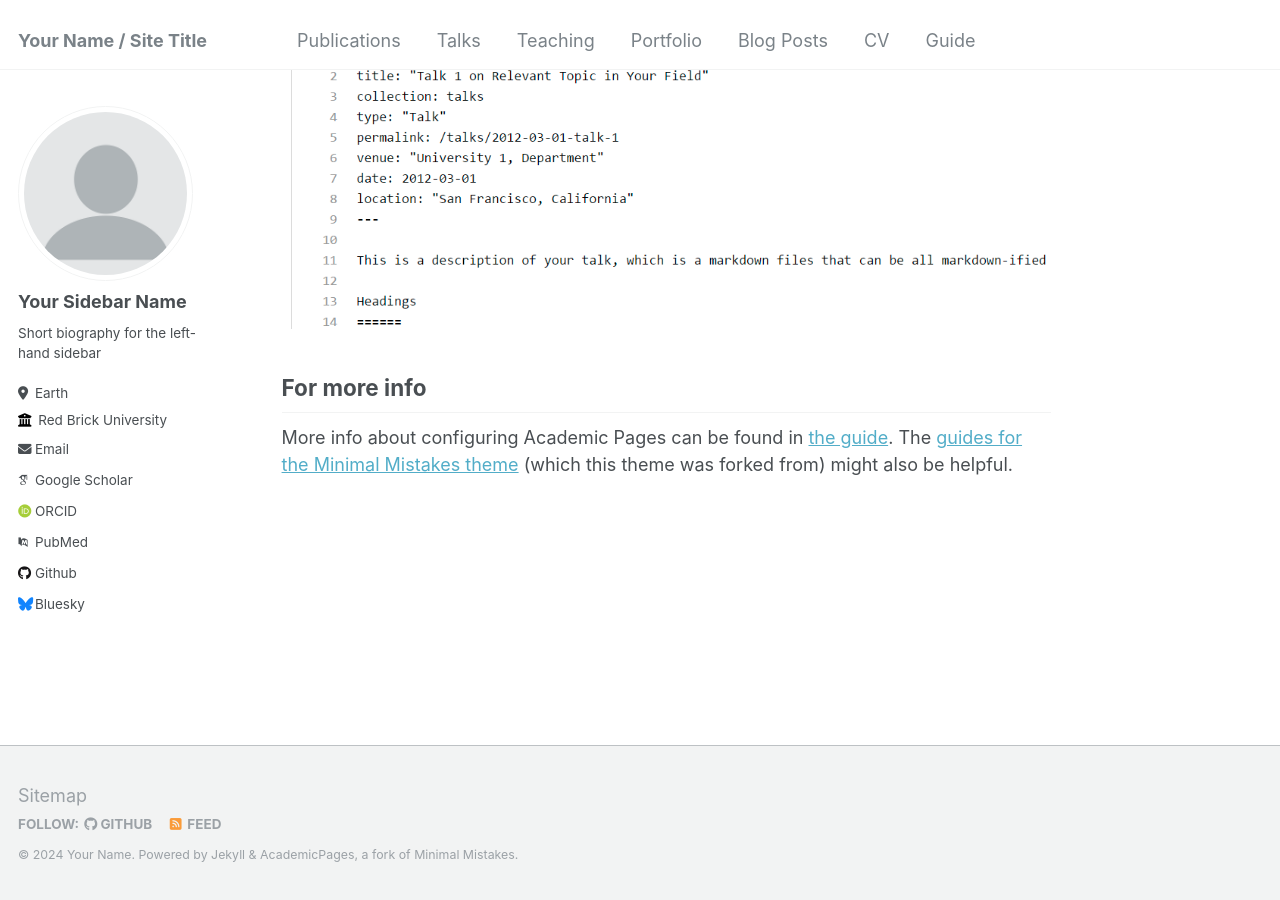
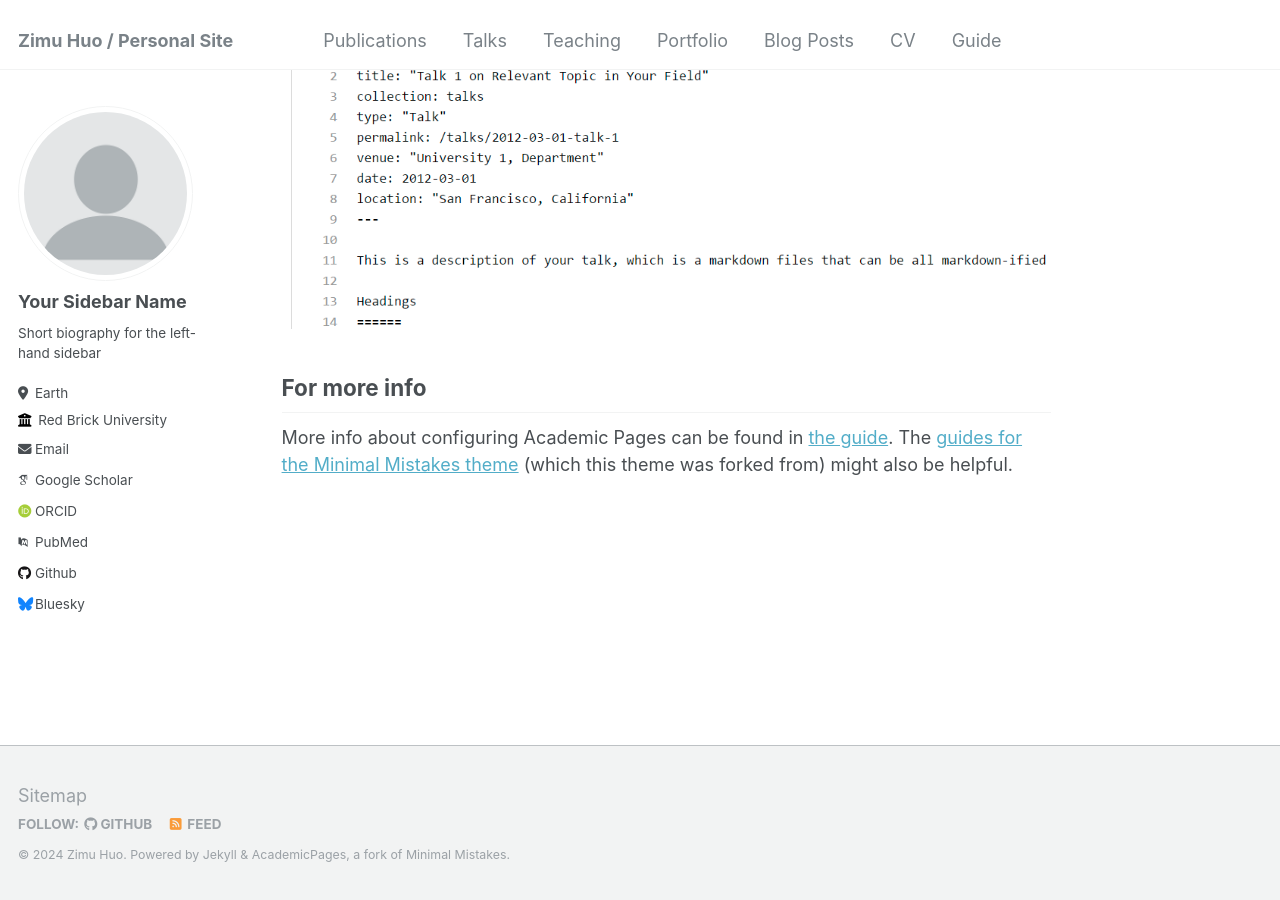
Before and after one commit to ZimuHuo/ZimuHuo.github.io, a Jekyll site: the page built from _pages/about.md, in a window 1280 px wide and 900 px high, scrolled down 2660 px. Built offline with Jekyll 4.4.1, drawn with Linux system fonts in a browser that asks for light colours; some web fonts are replaced.

Commit message:
Update _config.yml

```diff
--- a/_config.yml
+++ b/_config.yml
@@ -8,13 +8,13 @@
 
 # Basic Site Settings
 locale                   : "en-US"
-title                    : "Your Name / Site Title"
+title                    : "Zimu Huo / Personal Site"
 title_separator          : "-"
-name                     : &name "Your Name"
+name                     : &name "Zimu Huo"
 description              : &description "personal description"
-url                      : https://academicpages.github.io # the base hostname & protocol for your site e.g. "https://mmistakes.github.io"
+url                      : https://zimuhuo.github.io # the base hostname & protocol for your site e.g. "https://mmistakes.github.io"
 baseurl                  : "" # the subpath of your site, e.g. "/blog"
-repository               : "academicpages/academicpages.github.io"
+repository               : "zimuhuo.github.io"
 
 # Site Author - The following control what appear as part of the author content on the side bar.
 #               If a field is blank the icon and link will not appear, otherwise it will be shown.
```
